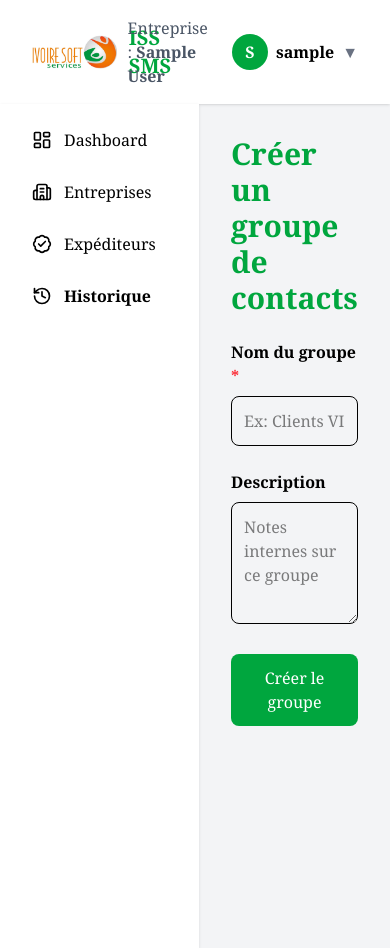
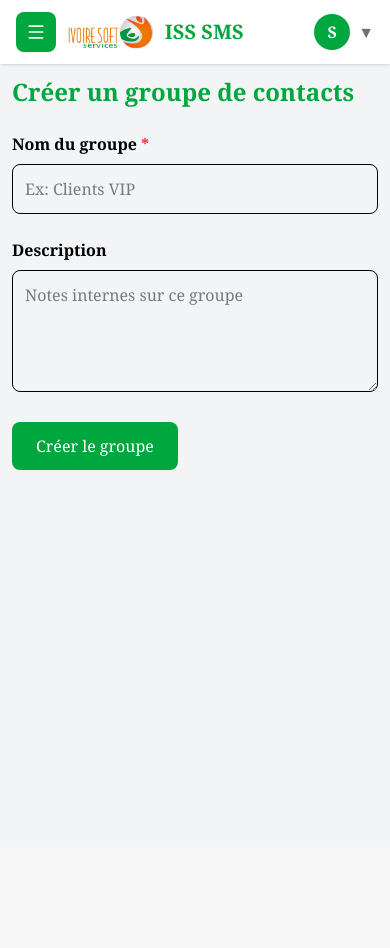
Before and after one commit to harounc/sms_pro, a Django app: page /contacts/groups/create/ in a window 390 px wide. After the commit the page ends 470 px from the top, so only its background shows below. Run offline with Django 5.2, Linux system fonts and the light colour scheme; a user stored in the database is signed in; tables that the repository leaves empty hold one stand-in row (values such as "Sample post"); parts of the project's set-up code (start-up, migrations or seed data) failed here and were passed over.

Commit message:
Improve responsive app layout

```diff
--- a/messaging/templates/base.html
+++ b/messaging/templates/base.html
@@ -3,12 +3,45 @@
 <html lang="fr">
 <head>
     <meta charset="UTF-8">
+    <meta name="viewport" content="width=device-width, initial-scale=1">
     <title>{% block title %}SMS Platform{% endblock %}</title>
 
     <link rel="stylesheet" href="{% static 'css/tailwind.css' %}">
 
     <style>
-        body { font-family: Georgia, serif; }
+        body {
+            font-family: Georgia, serif;
+            overflow-x: hidden;
+        }
+
+        .app-shell {
+            display: flex;
+            min-width: 0;
+        }
+
+        .app-main {
+            flex: 1;
+            min-width: 0;
+            padding: 2rem;
+        }
+
+        .mobile-menu-button,
+        .sidebar-backdrop {
+            display: none;
+        }
+
+        .mobile-menu-button {
+            width: 2.5rem;
+            height: 2.5rem;
+            align-items: center;
+            justify-content: center;
+            flex-shrink: 0;
+        }
+
+        .navbar-meta,
+        .user-name-full {
+            display: block;
+        }
 
         /* Toasts */
         #toast-container { z-index: 9999; }
@@ -37,6 +70,148 @@
             from { opacity: 1; transform: translateX(0); }
             to   { opacity: 0; transform: translateX(110%); }
         }
+
+        @media (max-width: 1024px) {
+            .app-main {
+                padding: 1.5rem;
+            }
+
+            .desktop-sidebar {
+                width: 14rem;
+            }
+
+            .desktop-sidebar a,
+            .desktop-sidebar summary {
+                padding-left: 0.75rem;
+                padding-right: 0.75rem;
+            }
+        }
+
+        @media (max-width: 768px) {
+            .app-shell {
+                display: block;
+            }
+
+            .app-main {
+                width: 100%;
+                padding: 1rem;
+            }
+
+            .mobile-menu-button {
+                display: inline-flex;
+            }
+
+            .navbar-meta,
+            .user-name-full {
+                display: none;
+            }
+
+            .desktop-sidebar {
+                position: fixed;
+                top: 0;
+                left: 0;
+                bottom: 0;
+                z-index: 80;
+                width: min(18rem, 86vw);
+                overflow-y: auto;
+                transform: translateX(-105%);
+                transition: transform 0.2s ease-in-out;
+            }
+
+            body.sidebar-open .desktop-sidebar {
+                transform: translateX(0);
+            }
+
+            .sidebar-backdrop {
+                position: fixed;
+                inset: 0;
+                z-index: 70;
+                background: rgba(17, 24, 39, 0.45);
+            }
+
+            body.sidebar-open .sidebar-backdrop {
+                display: block;
+            }
+
+            .mobile-stack,
+            .flex.justify-between,
+            .flex.items-center,
+            form.flex,
+            .flex.gap-4,
+            .flex.gap-3,
+            .flex.gap-2 {
+                flex-wrap: wrap;
+            }
+
+            .grid.grid-cols-2,
+            .grid.grid-cols-3,
+            .grid.grid-cols-4,
+            .grid.grid-cols-5 {
+                grid-template-columns: minmax(0, 1fr);
+            }
+
+            .col-span-1,
+            .col-span-2 {
+                grid-column: auto;
+            }
+
+            h1, h2 {
+                line-height: 1.15;
+            }
+
+            .text-3xl {
+                font-size: 1.5rem;
+                line-height: 2rem;
+            }
+
+            .text-2xl {
+                font-size: 1.25rem;
+                line-height: 1.75rem;
+            }
+
+            table {
+                display: block;
+                overflow-x: auto;
+                min-width: 42rem;
+            }
+
+            .toast {
+                min-width: 0;
+                max-width: calc(100vw - 2rem);
+                width: calc(100vw - 2rem);
+            }
+
+            #toast-container {
+                left: 1rem;
+                right: 1rem;
+                top: 1rem;
+            }
+        }
+
+        @media (max-width: 480px) {
+            .app-main {
+                padding: 0.75rem;
+            }
+
+            .bg-white.p-6,
+            .bg-white.p-8,
+            .bg-white.p-10 {
+                padding: 1rem;
+            }
+
+            input,
+            select,
+            textarea,
+            button,
+            a {
+                max-width: 100%;
+            }
+
+            button,
+            .button-like {
+                white-space: normal;
+            }
+        }
     </style>
 </head>
 <body class="bg-gray-100">
@@ -44,13 +219,15 @@
     <!-- Navbar -->
     {% include "partials/navbar.html" %}
 
-    <div class="flex">
+    <div id="sidebarBackdrop" class="sidebar-backdrop" onclick="closeSidebar()"></div>
+
+    <div class="app-shell">
 
         <!-- Sidebar -->
         {% include "partials/sidebar.html" %}
 
         <!-- Main content -->
-        <main class="flex-1 p-8">
+        <main class="app-main">
             {% block content %}
             {% endblock %}
         </main>
@@ -102,6 +279,26 @@
             lucide.createIcons();
         }
 
+        function openSidebar() {
+            document.body.classList.add("sidebar-open");
+        }
+
+        function closeSidebar() {
+            document.body.classList.remove("sidebar-open");
+        }
+
+        function toggleSidebar() {
+            document.body.classList.toggle("sidebar-open");
+        }
+
+        document.addEventListener("keydown", function(event) {
+            if (event.key === "Escape") closeSidebar();
+        });
+
+        document.querySelectorAll(".desktop-sidebar a").forEach(function(link) {
+            link.addEventListener("click", closeSidebar);
+        });
+
         function dismissToast(el) {
             el.classList.add('hiding');
             el.addEventListener('animationend', () => el.remove());
--- a/messaging/templates/partials/navbar.html
+++ b/messaging/templates/partials/navbar.html
@@ -1,26 +1,33 @@
 {% load static %}
 
-<nav class="bg-white shadow px-8 py-4 flex justify-between items-center">
+<nav class="bg-white shadow px-4 py-3 flex justify-between items-center gap-3">
 
     <!-- Logo -->
     <div class="flex items-center space-x-3">
+
+        <button type="button"
+                onclick="toggleSidebar()"
+                class="mobile-menu-button w-10 h-10 rounded-lg bg-green-600 text-white items-center justify-center"
+                aria-label="Ouvrir le menu">
+            <i data-lucide="menu" class="w-5 h-5"></i>
+        </button>
 
         <img src="{% static 'images/logo_iss.jpg' %}"
              alt="Logo"
              class="h-10 w-auto">
 
-        <span class="text-xl font-bold text-green-600">
+        <span class="text-xl font-bold text-green-600 truncate">
             ISS SMS
         </span>
 
     </div>
 
 
-    <div class="flex items-center space-x-6">
+    <div class="flex items-center gap-3 justify-end">
 
         <!-- Entreprise -->
         {% if request.user.company %}
-        <div class="text-gray-600">
+        <div class="text-gray-600 navbar-meta">
             Entreprise :
             <span class="font-semibold">
                 {{ request.user.company.name }}
@@ -54,7 +61,7 @@
 
         {% if not request.user.is_super_admin %}
 
-        <div class="text-gray-600">
+        <div class="text-gray-600 navbar-meta">
             Solde :
 
             <span class="font-bold text-green-600">
@@ -84,7 +91,7 @@
                     {{ request.user.username|first|upper }}
                 </div>
 
-                <span class="font-semibold">
+                <span class="font-semibold user-name-full">
                     {{ request.user.username }}
                 </span>
 
--- a/messaging/templates/partials/sidebar.html
+++ b/messaging/templates/partials/sidebar.html
@@ -1,4 +1,14 @@
-<aside class="w-64 bg-white min-h-screen shadow">
+<aside class="desktop-sidebar w-64 bg-white min-h-screen shadow">
+
+<div class="flex items-center justify-between px-4 py-3 border-b">
+<span class="font-bold text-green-600">Menu</span>
+<button type="button"
+        onclick="closeSidebar()"
+        class="mobile-menu-button w-9 h-9 rounded bg-gray-100 items-center justify-center"
+        aria-label="Fermer le menu">
+<i data-lucide="x" class="w-5 h-5"></i>
+</button>
+</div>
 
 <ul class="p-4 space-y-3">
 
```
